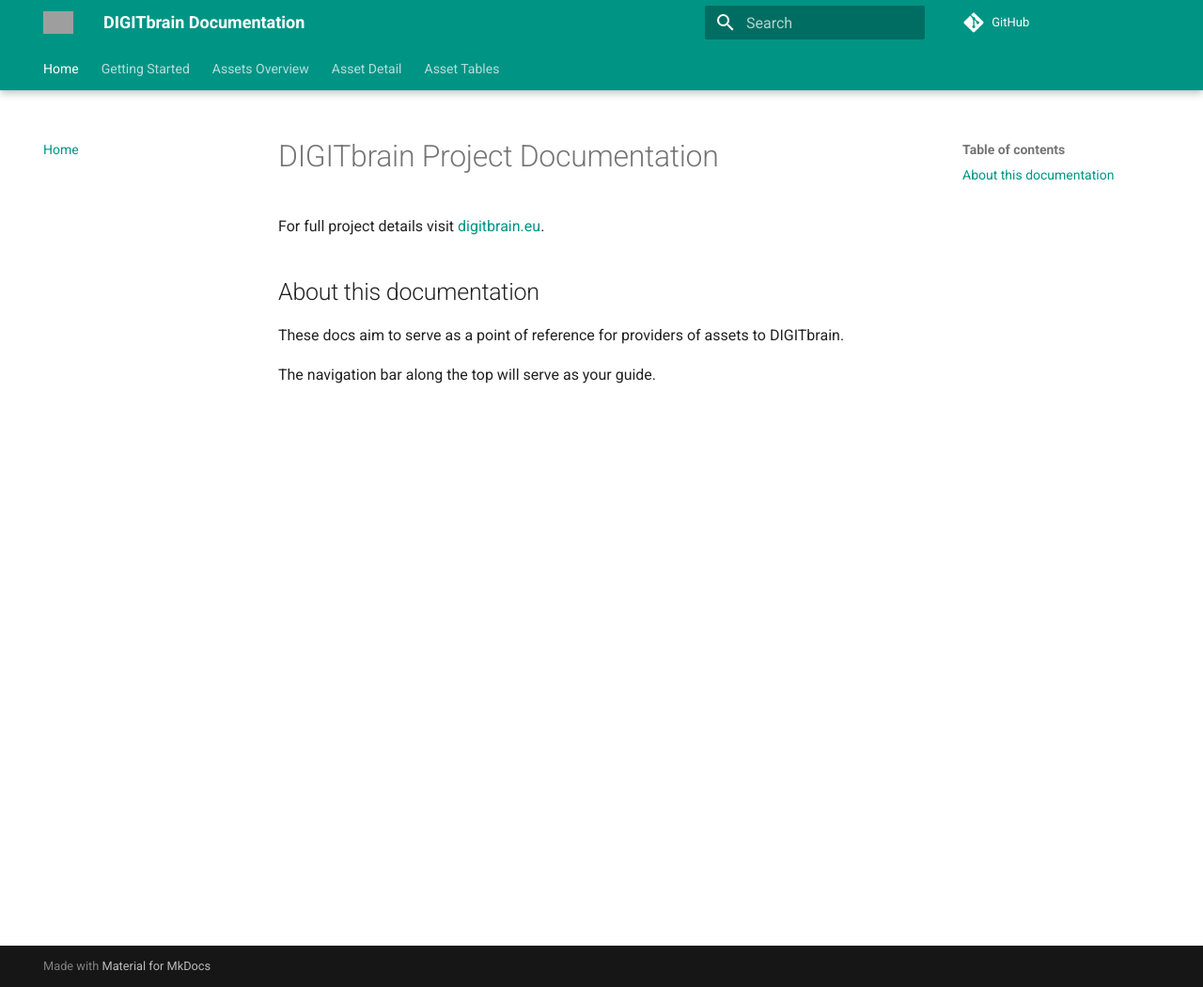
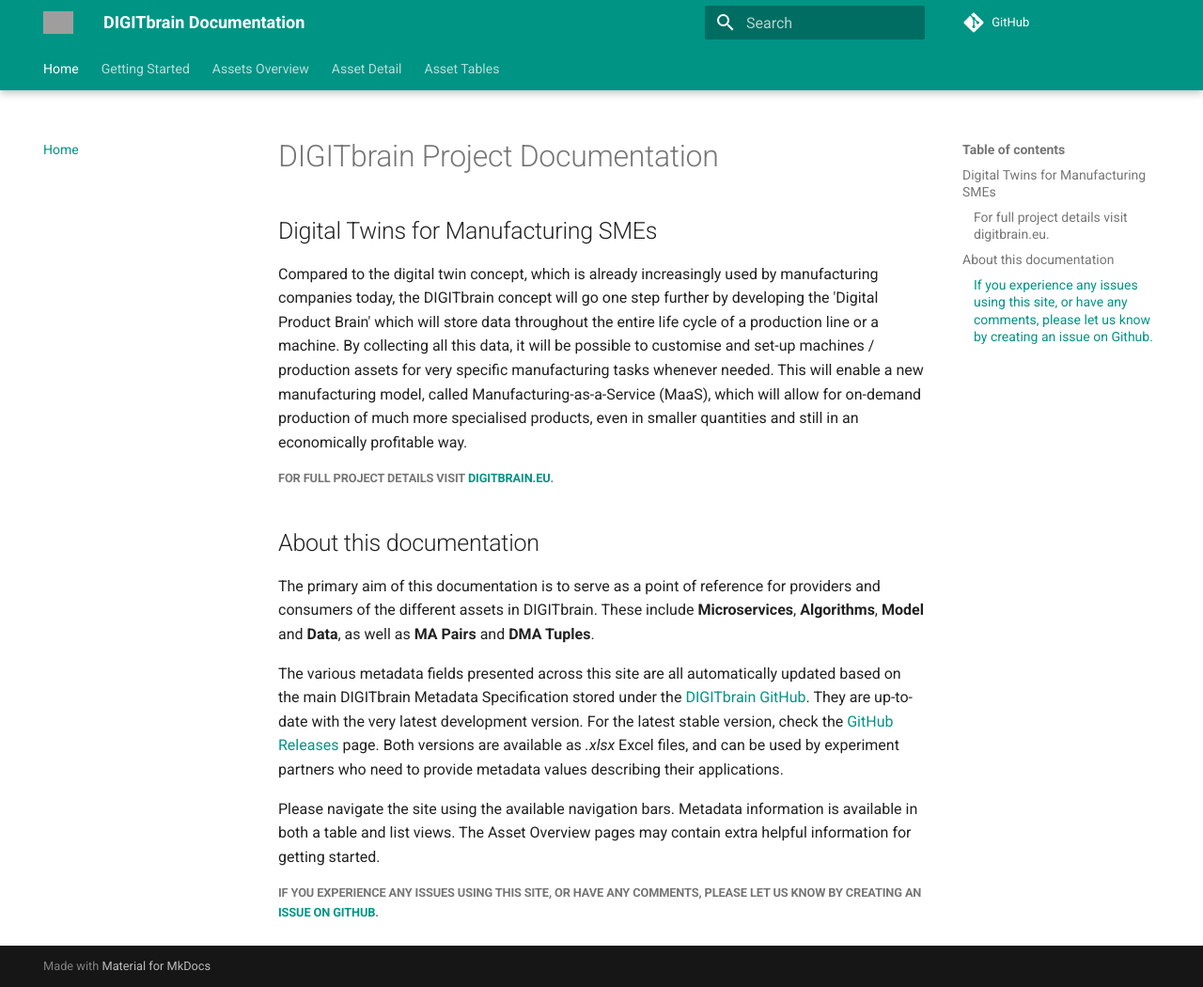
Before and after one commit to DIGITbrain/digitbrain.github.io, an MkDocs documentation site: the page built from docs/index.md, in a window 1280 px wide and 1050 px high. Shown: the whole window at 94% size. Built offline with MkDocs 1.6.1 and Material for MkDocs 9.7.7, drawn with Linux system fonts in a browser that asks for light colours; comment, search, counter and statistics services are not loaded; grey boxes are pictures that could not be loaded.

Commit message:
docs(main): improve front pages content

```diff
--- a/docs/index.md
+++ b/docs/index.md
@@ -1,9 +1,36 @@
 # DIGITbrain Project Documentation
 
-For full project details visit [digitbrain.eu](https://digitbrain.eu/).
+## Digital Twins for Manufacturing SMEs
+
+Compared to the digital twin concept, which is already increasingly used by
+manufacturing companies today, the DIGITbrain concept will go one step further
+by developing the 'Digital Product Brain' which will store data throughout the
+entire life cycle of a production line or a machine. By collecting all this data,
+it will be possible to customise and set-up machines / production assets for very
+specific manufacturing tasks whenever needed. This will enable a new manufacturing
+model, called Manufacturing-as-a-Service (MaaS), which will allow for on-demand
+production of much more specialised products, even in smaller quantities and still
+in an economically profitable way.
+
+##### For full project details visit [digitbrain.eu](https://digitbrain.eu/).
 
 ## About this documentation
 
-These docs aim to serve as a point of reference for providers of assets to DIGITbrain.
+The primary aim of this documentation is to serve as a point of reference for
+providers and consumers of the different assets in DIGITbrain. These include
+**Microservices**, **Algorithms**, **Model** and **Data**, as well as
+**MA Pairs** and **DMA Tuples**.
 
-The navigation bar along the top will serve as your guide.
+The various metadata fields presented across this site are all automatically
+updated based on the main DIGITbrain Metadata Specification stored under the
+[DIGITbrain GitHub](https://github.com/DIGITbrain/digitbrain.github.io). They
+are up-to-date with the very latest development version. For the latest stable
+version, check the [GitHub Releases](https://github.com/DIGITbrain/digitbrain.github.io/releases)
+page. Both versions are available as *.xlsx* Excel files, and can be used by
+experiment partners who need to provide metadata values describing their applications.
+
+Please navigate the site using the available navigation bars. Metadata information
+is available in both a table and list views. The Asset Overview pages may contain
+extra helpful information for getting started.
+
+##### If you experience any issues using this site, or have any comments, please let us know by creating an [issue on Github](https://github.com/DIGITbrain/digitbrain.github.io/issues/new).
```
Also changed, not shown: docs/start.md (+0 -1 lines).
